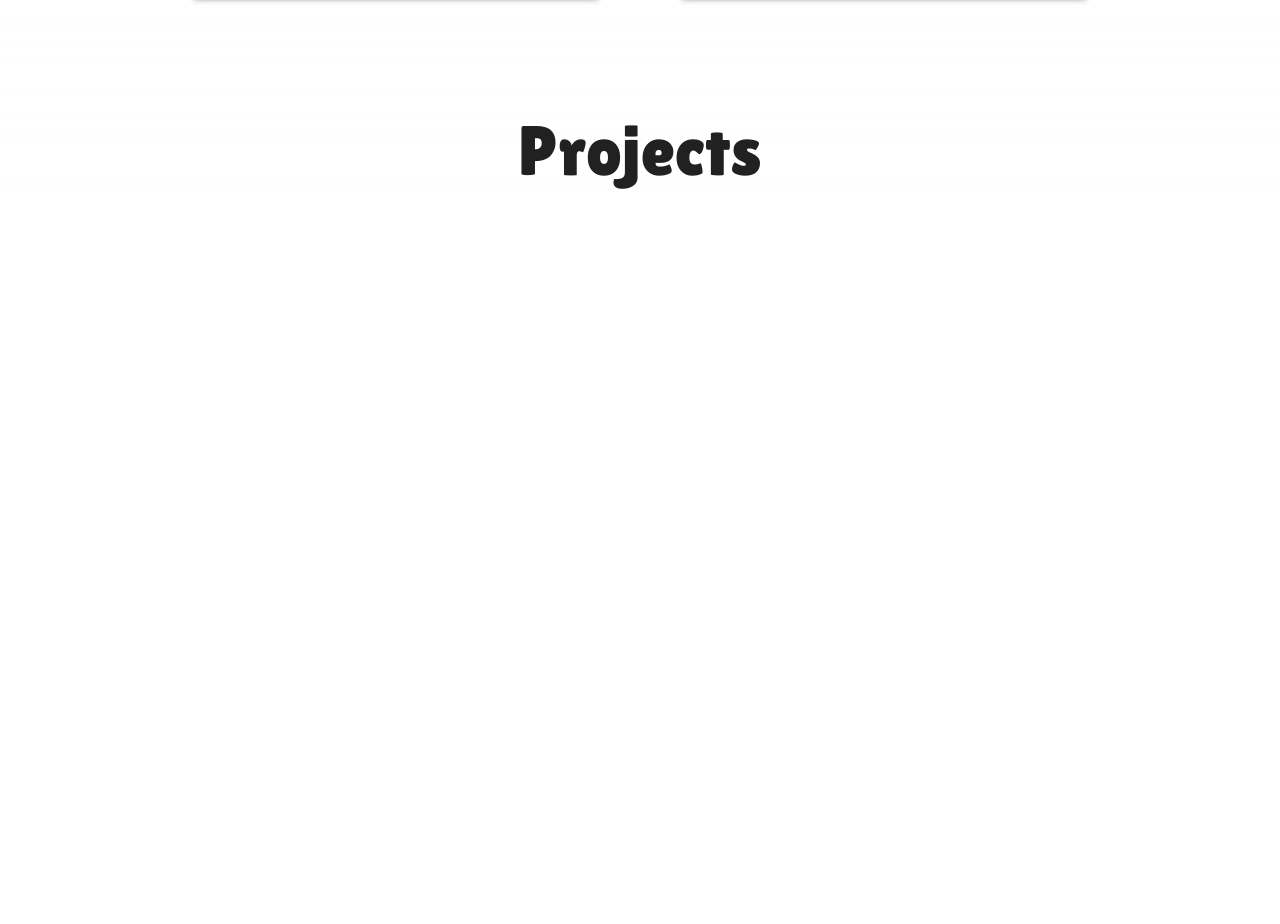
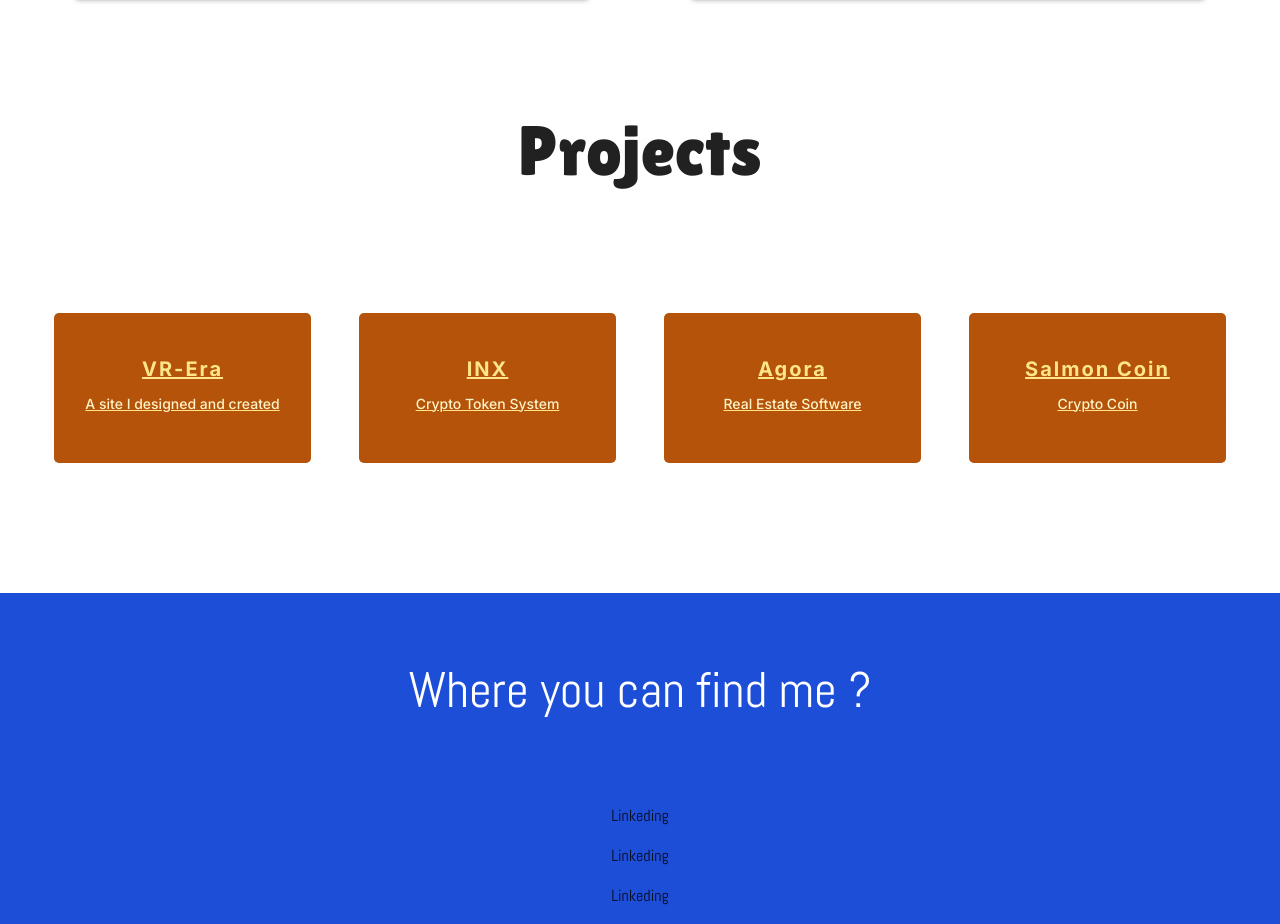
Before and after one commit to eladonline/portfiolio, a Next.js app: page /home in a window 1280 px wide. Shown: the part 1457-2381 px from the top of the page. Before the commit the page ends 1660 px from the top, so only its background shows below. Built offline with nearby package versions, Linux system fonts and the light colour scheme.

Commit message:
add sticky

```diff
--- a/app/home/Bio.tsx
+++ b/app/home/Bio.tsx
@@ -12,7 +12,7 @@ const Bio = () => {
       }
     >
       <Grid2 justifyContent={"space-around"} rowSpacing={5} container>
-        <Grid2 xs={12} md={5}>
+        <Grid2 xs={12} lg={5}>
           <Paper
             sx={{ padding: "30px 50px", height: "752px" }}
             className={"flex flex-col items-center w-full gap-[40px]"}
@@ -85,7 +85,7 @@ const Bio = () => {
             </section>
           </Paper>
         </Grid2>
-        <Grid2 xs={12} md={5}>
+        <Grid2 xs={12} lg={5}>
           <Paper
             sx={{ padding: "30px 50px", height: "752px" }}
             className={"flex flex-col items-center w-full gap-[40px]"}
@@ -148,7 +148,7 @@ const Bio = () => {
       {/*Blue background*/}
       <div
         className={
-          "w-full top-[630px] sm:top-[590px]  md:top-[500px]  lg:top-[530px] absolute h-[1700px] md:h-[900px] z-[-1] bg-gradient-to-b from-blue-500  to-white"
+          "w-full top-[630px] sm:top-[590px]  md:top-[500px]  lg:top-[530px] absolute h-[1700px] lg:h-[900px] z-[-1] bg-gradient-to-b from-blue-500  to-white"
         }
       />
     </section>
--- /dev/null
+++ b/app/home/Footer.tsx
@@ -0,0 +1,27 @@
+import { abel, inter } from "@/ui/fonts";
+import Container from "@mui/material/Container";
+import { Breakpoint } from "@mui/system";
+import Typography from "@mui/material/Typography";
+import List from "@mui/material/List";
+import ListItem from "@mui/material/ListItem";
+import Grid2 from "@mui/material/Unstable_Grid2";
+
+const Footer = ({ maxWidth }: { maxWidth: Breakpoint }) => {
+  return (
+    <footer className={`${abel.className} bg-blue-700 mt-[100px]`}>
+      <Container maxWidth={maxWidth}>
+        <Grid2 className={"flex flex-col items-center"}>
+          <header className={"p-[60px] text-center text-white text-[50px]"}>
+            Where you can find me ?{" "}
+          </header>
+          <List className={"w-min"}>
+            <ListItem>Linkeding</ListItem>
+            <ListItem>Linkeding</ListItem>
+            <ListItem>Linkeding</ListItem>
+          </List>
+        </Grid2>
+      </Container>
+    </footer>
+  );
+};
+export default Footer;
--- a/app/home/Projects.tsx
+++ b/app/home/Projects.tsx
@@ -1,13 +1,73 @@
 import { lilita_One } from "@/ui/fonts";
+import Grid2 from "@mui/material/Unstable_Grid2";
+import Box from "@mui/material/Box";
+import Typography from "@mui/material/Typography";
 
+const projectsMeta = [
+  {
+    title: "VR-Era",
+    source: "https://vr-era.netlify.app/",
+    desc: "A site I designed and created",
+  },
+  { title: "INX", source: "https://www.inx.co", desc: "Crypto Token System" },
+  {
+    title: "Agora",
+    source: "https://agorareal.com/",
+    desc: "Real Estate Software",
+  },
+  {
+    title: "Salmon Coin",
+    source: "https://thesalmoncoin.com/",
+    desc: "Crypto Coin",
+  },
+];
 const Projects = () => {
   return (
     <section className={"mt-[100px] "}>
       <header
-        className={`text-[30px]  lg:text-[70px] ${lilita_One.className} text-center text-[120px]`}
+        className={`text-[30px]  lg:text-[70px] ${lilita_One.className} text-center mb-[50px] md:mb-[80px]`}
       >
         Projects
       </header>
+
+      <Grid2
+        rowSpacing={6}
+        columnSpacing={6}
+        className={"p-[30px]"}
+        justifyContent={"space-between"}
+        container
+      >
+        {projectsMeta.map(({ title, source, desc }) => {
+          return (
+            <Grid2 key={title} xs={12} sm={6} lg={4} xl={3}>
+              <a className={" text-amber-200 "} target={"_blank"} href={source}>
+                <Box
+                  className={`bg-amber-700 transition duration-300 group hover:bg-amber-900 text-center p-4 pt-[40px] rounded-[5px] flex flex-col cursor-pointer w-full h-[150px]  items-center`}
+                  gap={1}
+                >
+                  <Typography
+                    className={
+                      "group-hover:text-amber-100  group-hover:scale-110 transition"
+                    }
+                    fontWeight={"bold"}
+                    letterSpacing={2}
+                    variant={"h6"}
+                  >
+                    {title}
+                  </Typography>
+                  <Typography
+                    className={"decoration-none text-amber-100"}
+                    style={{ textDecorationLine: "none" }}
+                    variant={"subtitle2"}
+                  >
+                    {desc}
+                  </Typography>
+                </Box>
+              </a>
+            </Grid2>
+          );
+        })}
+      </Grid2>
     </section>
   );
 };
--- a/app/home/layout.tsx
+++ b/app/home/layout.tsx
@@ -1,13 +1,14 @@
 import ResponsiveAppBar from "@/ui/navbar/Navbar";
 import Container from "@mui/material/Container";
+import Footer from "@/home/Footer";
 
 export default function Layout({ children }: { children: React.ReactNode }) {
+  const maxWidth = "xl";
   return (
     <div className="flex-col h-screen">
-      <div className="w-full">
-        <ResponsiveAppBar />
-      </div>
-      <Container maxWidth="lg">{children}</Container>
+      <ResponsiveAppBar maxWidth={maxWidth} />
+      <Container maxWidth={maxWidth}>{children}</Container>
+      <Footer maxWidth={maxWidth} />
     </div>
   );
 }
--- a/app/home/page.tsx
+++ b/app/home/page.tsx
@@ -3,6 +3,7 @@ import PoweredBy from "@/home/PoweredBy";
 import Hero from "@/home/Hero";
 import Bio from "@/home/Bio";
 import Projects from "@/home/Projects";
+import Footer from "@/home/Footer";
 
 export default async function Page() {
   return (
--- a/app/ui/navbar/Navbar.tsx
+++ b/app/ui/navbar/Navbar.tsx
@@ -3,7 +3,6 @@ import React, { useState } from "react";
 import AppBar from "@mui/material/AppBar";
 import Box from "@mui/material/Box";
 import Toolbar from "@mui/material/Toolbar";
-import IconButton from "@mui/material/IconButton";
 import Typography from "@mui/material/Typography";
 import Menu from "@mui/material/Menu";
 import Container from "@mui/material/Container";
@@ -12,10 +11,11 @@ import Button from "@mui/material/Button";
 import Tooltip from "@mui/material/Tooltip";
 import MenuItem from "@mui/material/MenuItem";
 import Image from "next/image";
+import { Breakpoint } from "@mui/system";
 
 const pages = ["Products", "Pricing", "Blog"];
 
-function ResponsiveAppBar() {
+function ResponsiveAppBar({ maxWidth }: { maxWidth: Breakpoint }) {
   const [anchorElNav, setAnchorElNav] = useState<null | HTMLElement>(null);
   const [anchorElUser, setAnchorElUser] = useState<null | HTMLElement>(null);
 
@@ -32,8 +32,8 @@ function ResponsiveAppBar() {
   };
 
   return (
-    <AppBar position="static">
-      <Container maxWidth="lg">
+    <AppBar position="sticky" >
+      <Container maxWidth={maxWidth}>
         <Toolbar disableGutters>
           <Box sx={{ mr: 3 }}>
             <Tooltip title="Elad ben-aderet">
```
